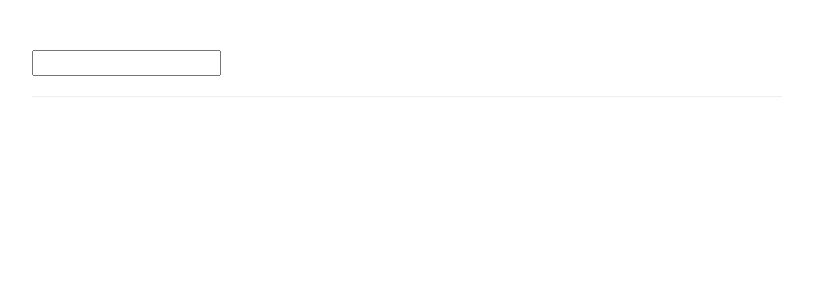
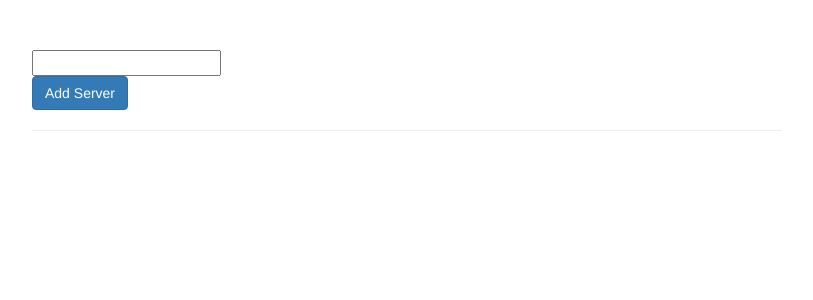
Before and after one commit to Hoanplpyy/udemy_angular_lesson_241-250, an Angular app: page / in a window 1280 px wide. Shown: the top 300 px of the page, without its empty margins (233-1046 px from the left). Built offline with nearby package versions, Linux system fonts and the light colour scheme.

Commit message:
249: 增加伺服器數量，pipe不會即時更新，用來說明Pure pipe的效果

```diff
--- a/src/app/app.component.html
+++ b/src/app/app.component.html
@@ -2,6 +2,8 @@
   <div class="row">
     <div class="col-xs-12 col-sm-10 col-md-8 col-sm-offset-1 col-md-offset-2">
       <input type="text" [(ngModel)]="filteredStatus">
+      <br>
+      <div class="btn btn-primary" (click)="onAddServer()">Add Server</div>
       <hr>
       <ul class="list-group">
         <li class="list-group-item" *ngFor="let server of servers |filter : filteredStatus : 'status'"
--- a/src/app/app.component.ts
+++ b/src/app/app.component.ts
@@ -33,6 +33,16 @@ export class AppComponent {
       started: new Date(15, 1, 2017)
     }
   ];
+
+  onAddServer() {
+    this.servers.push({
+      instanceType: 'small',
+      name: 'New server',
+      status: 'stable',
+      started: new Date(15, 1, 2017)
+    })
+  }
+
   getStatusClasses(server: {instanceType: string, name: string, status: string, started: Date}) {
     return {
       'list-group-item-success': server.status === 'stable',
```
